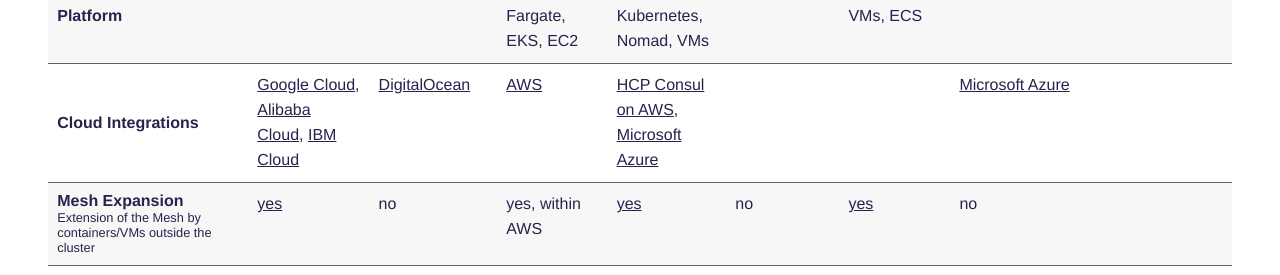
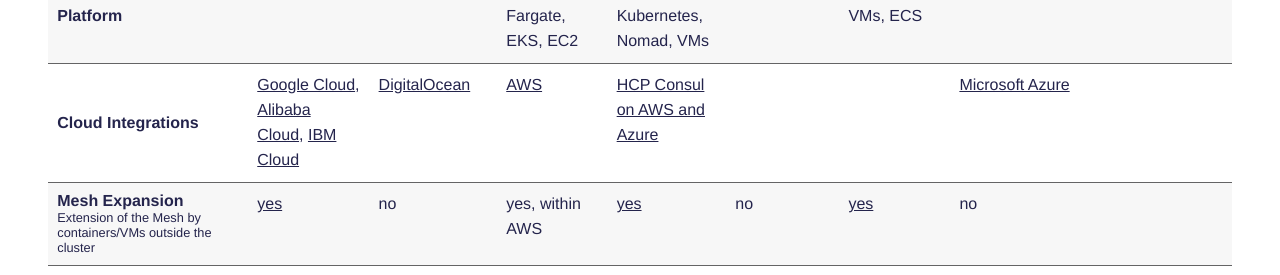
Before and after one commit to servicemesh-es/servicemesh.es, a Jekyll site: the page built from index.md, in a window 1280 px wide and 900 px high, scrolled down 7421 px. Shown: the part 184-459 px from the top of the window. Built offline with Jekyll 4.4.1, drawn with Linux system fonts in a browser that asks for light colours; some web fonts are replaced; some of the changed lines change nothing that is shown.

Commit message:
Update Consul version to 1.13
This commit updates the Consul version to 1.13.

It also changes a few Consul links so they point to the correct
locations on HashiCorp's web properties.

```diff
--- a/_includes/comparison.html
+++ b/_includes/comparison.html
@@ -19,7 +19,7 @@
         <td>1.13</td>
         <td>2.11</td>
         <td></td>
-        <td>1.12</td>
+        <td>1.13</td>
         <td>1.4</td>
         <td>1.7</td>
         <td>1.0</td>
@@ -210,7 +210,7 @@
         <td><a href="https://cloud.google.com/istio" target="_blank">Google Cloud</a>, <a href="https://www.alibabacloud.com/help/doc-detail/89805.htm" target="_blank">Alibaba Cloud</a>, <a href="https://cloud.ibm.com/docs/containers?topic=containers-istio" target="_blank">IBM Cloud</a></td>
         <td><a href="https://marketplace.digitalocean.com/apps/linkerd" target="_blank">DigitalOcean</a></td>
         <td><a href="https://aws.amazon.com/app-mesh/" target="_blank">AWS</a></td>
-        <td><a href="https://cloud.hashicorp.com/products/consul" target="_blank">HCP Consul on AWS</a>, <a href="https://www.hashicorp.com/products/consul/service-on-azure/" target="_blank">Microsoft Azure</a></td>
+        <td><a href="https://cloud.hashicorp.com/products/consul" target="_blank">HCP Consul on AWS and Azure</a></td>
         <td></td>
         <td></td>
         <td><a href="https://docs.microsoft.com/en-us/azure/aks/servicemesh-osm-about" target="_blank">Microsoft Azure</a></td>
@@ -220,7 +220,7 @@
         <td><a href="https://istio.io/latest/docs/setup/install/virtual-machine/" target="_blank">yes</a></td>
         <td>no</td>
         <td>yes, within AWS</td>
-        <td><a href="https://www.consul.io/docs/k8s/installation/multi-cluster/vms-and-kubernetes" target="_blank">yes</a></td>
+        <td><a href="https://www.consul.io/docs/k8s/deployment-configurations/multi-cluster/vms-and-kubernetes" target="_blank">yes</a></td>
         <td>no</td>
         <td><a href="https://kuma.io/docs/latest/deployments/multi-zone" target="_blank">yes</a></td>
         <td>no</td>
@@ -230,7 +230,7 @@
         <td><a href="https://istio.io/docs/setup/install/multicluster/" target="_blank">yes</a></td>
         <td><a href="https://linkerd.io/2/features/multicluster/" target="_blank">yes</a></td>
         <td></td>
-        <td><a href="https://www.consul.io/docs/k8s/installation/multi-cluster" target="_blank">yes</a></td>
+        <td><a href="https://www.consul.io/docs/k8s/deployment-configurations/multi-cluster" target="_blank">yes</a></td>
         <td>no</td>
         <td><a href="https://kuma.io/docs/latest/deployments/multi-zone" target="_blank">yes</a></td>
         <td><a href="https://github.com/openservicemesh/osm/issues/3456" target="_blank">planned</a></td>
```
